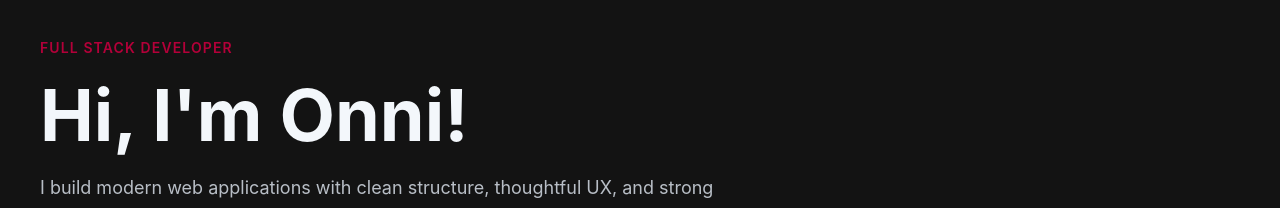
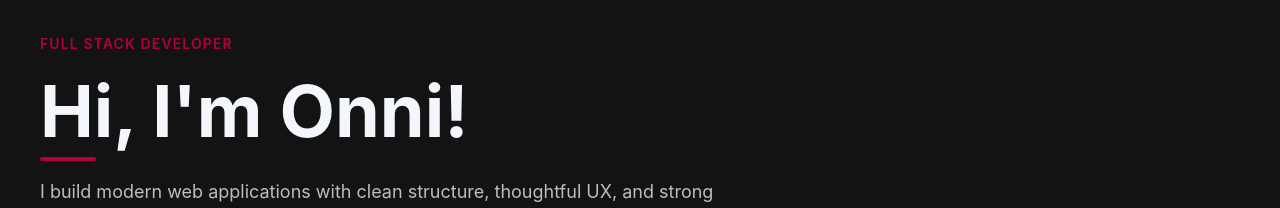
Before and after one commit to xmk0987/PersonalPortfolio, a React (Vite) app: page / in a window 1280 px wide. Shown: the part 202-410 px from the top of the page. Built offline with nearby package versions, Linux system fonts and the light colour scheme.

Commit message:
Title improvements

```diff
--- a/src/App.css
+++ b/src/App.css
@@ -1,3 +1,8 @@
+#root {
+  min-height: 100svh;
+  background-color: var(--color-bg);
+}
+
 body {
   min-width: 320px;
   min-height: 100svh;
@@ -46,6 +51,17 @@ h4 {
   font-size: 1.25rem;
 }
 
+h1:after,
+h2:after {
+  content: "";
+  display: block;
+  width: 56px;
+  margin-top: var(--space-xs);
+  border-radius: var(--radius-full);
+  background-color: var(--color-accent);
+  height: 4px;
+}
+
 p,
 li {
   color: var(--color-text-secondary);
@@ -60,3 +76,33 @@ strong {
   color: var(--color-text-primary);
   font-weight: 600;
 }
+
+.card {
+  background-color: var(--color-foreground);
+  border: var(--border-base);
+  border-radius: var(--radius-xl);
+  box-shadow: var(--shadow-sm);
+}
+
+.chip {
+  display: inline-flex;
+  align-items: center;
+  gap: var(--gap-xs);
+  padding: 0.4rem 0.75rem;
+  border-radius: var(--radius-full);
+  font-size: var(--font-size-sm);
+  font-weight: 600;
+  line-height: 1;
+}
+
+.chip--success {
+  background-color: rgba(30, 131, 42, 0.14);
+  color: #7ee08a;
+  border: 1px solid rgba(30, 131, 42, 0.35);
+}
+
+.chip--warning {
+  background-color: rgba(175, 166, 42, 0.14);
+  color: #e5dd77;
+  border: 1px solid rgba(175, 166, 42, 0.35);
+}
--- a/src/index.css
+++ b/src/index.css
@@ -208,39 +208,3 @@ a {
   background: rgba(var(--color-accent-rgb), 0.35);
   color: var(--color-text-primary);
 }
-
-/* App root */
-#root {
-  min-height: 100svh;
-  background-color: var(--color-bg);
-}
-
-.card {
-  background-color: var(--color-foreground);
-  border: var(--border-base);
-  border-radius: var(--radius-xl);
-  box-shadow: var(--shadow-sm);
-}
-
-.chip {
-  display: inline-flex;
-  align-items: center;
-  gap: var(--gap-xs);
-  padding: 0.4rem 0.75rem;
-  border-radius: var(--radius-full);
-  font-size: var(--font-size-sm);
-  font-weight: 600;
-  line-height: 1;
-}
-
-.chip--success {
-  background-color: rgba(30, 131, 42, 0.14);
-  color: #7ee08a;
-  border: 1px solid rgba(30, 131, 42, 0.35);
-}
-
-.chip--warning {
-  background-color: rgba(175, 166, 42, 0.14);
-  color: #e5dd77;
-  border: 1px solid rgba(175, 166, 42, 0.35);
-}
```
